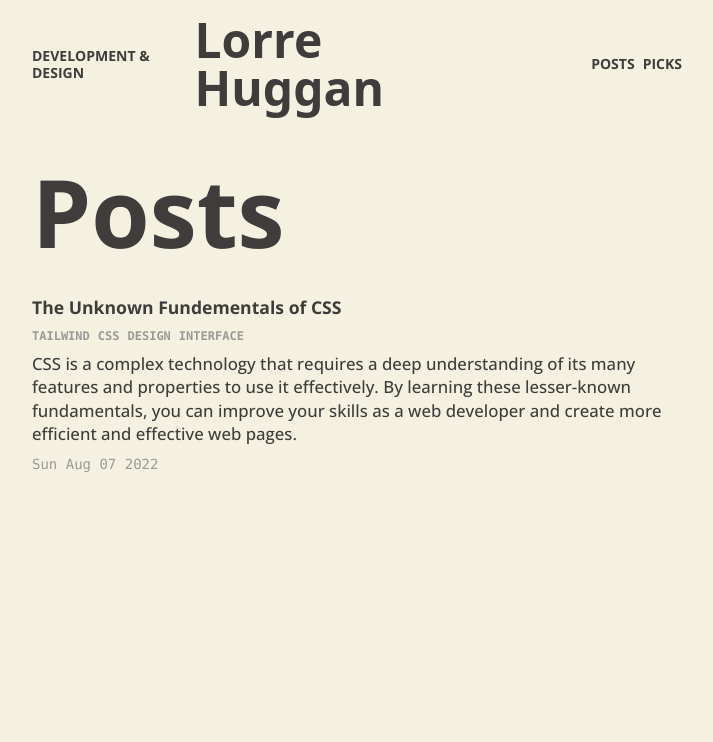
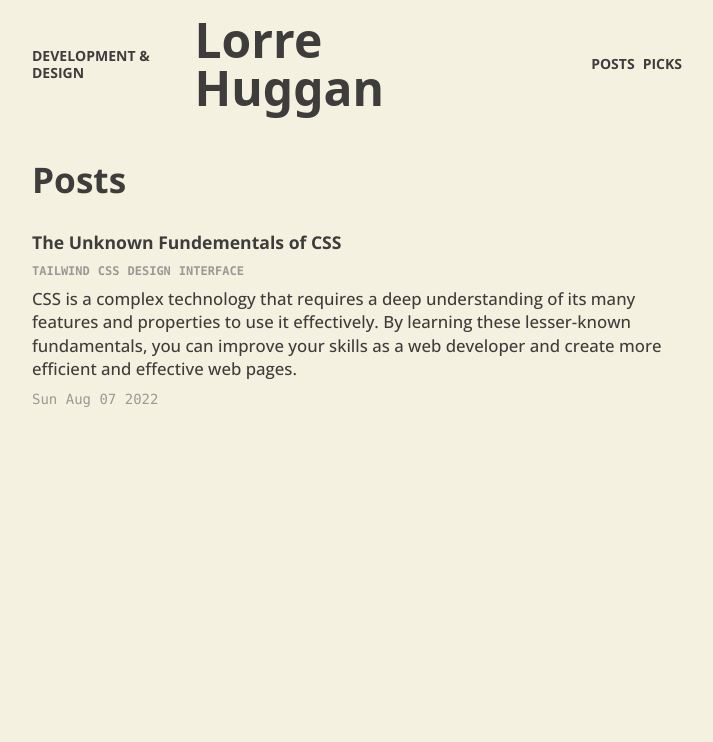
Before and after one commit to lorrehuggan/my-portfolio, an Astro site: page /posts in a window 1280 px wide. Shown: the top 742 px of the page, without its empty margins (283-996 px from the left). Built offline with nearby package versions, Linux system fonts and the light colour scheme; Astro itself is replaced by a stand-in of ours; a web font is replaced by a local one.

Commit message:
chore: fix post page heading size

```diff
--- a/src/pages/posts.astro
+++ b/src/pages/posts.astro
@@ -8,7 +8,7 @@ const posts = await getCollection('posts', ({ data }) => {
 ---
 
 <Layout title="Lorre Huggan | Post">
-  <h1>Posts</h1>
+  <h3>Posts</h3>
   <ul class="space-y-8 mt-8">
     {
       posts
```
